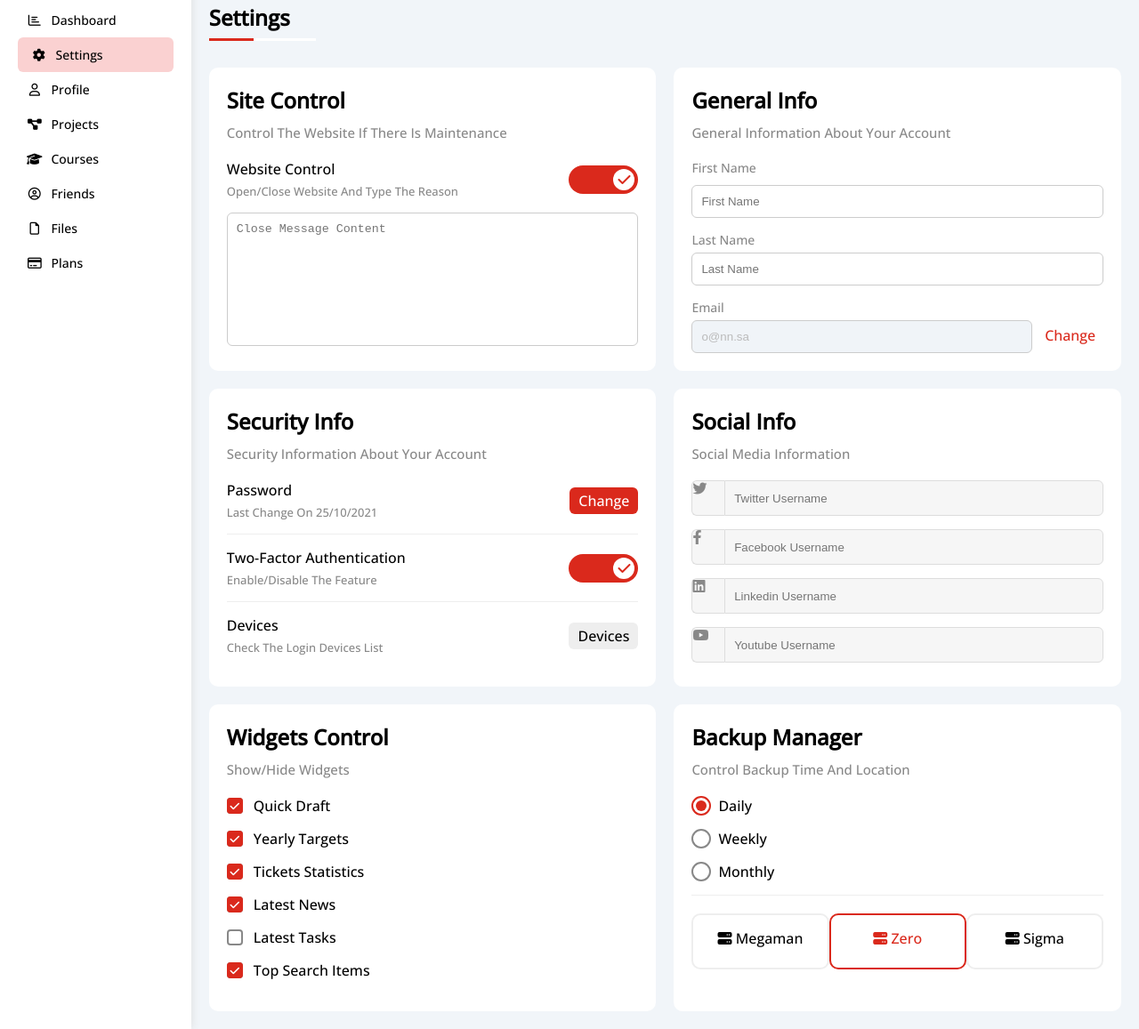
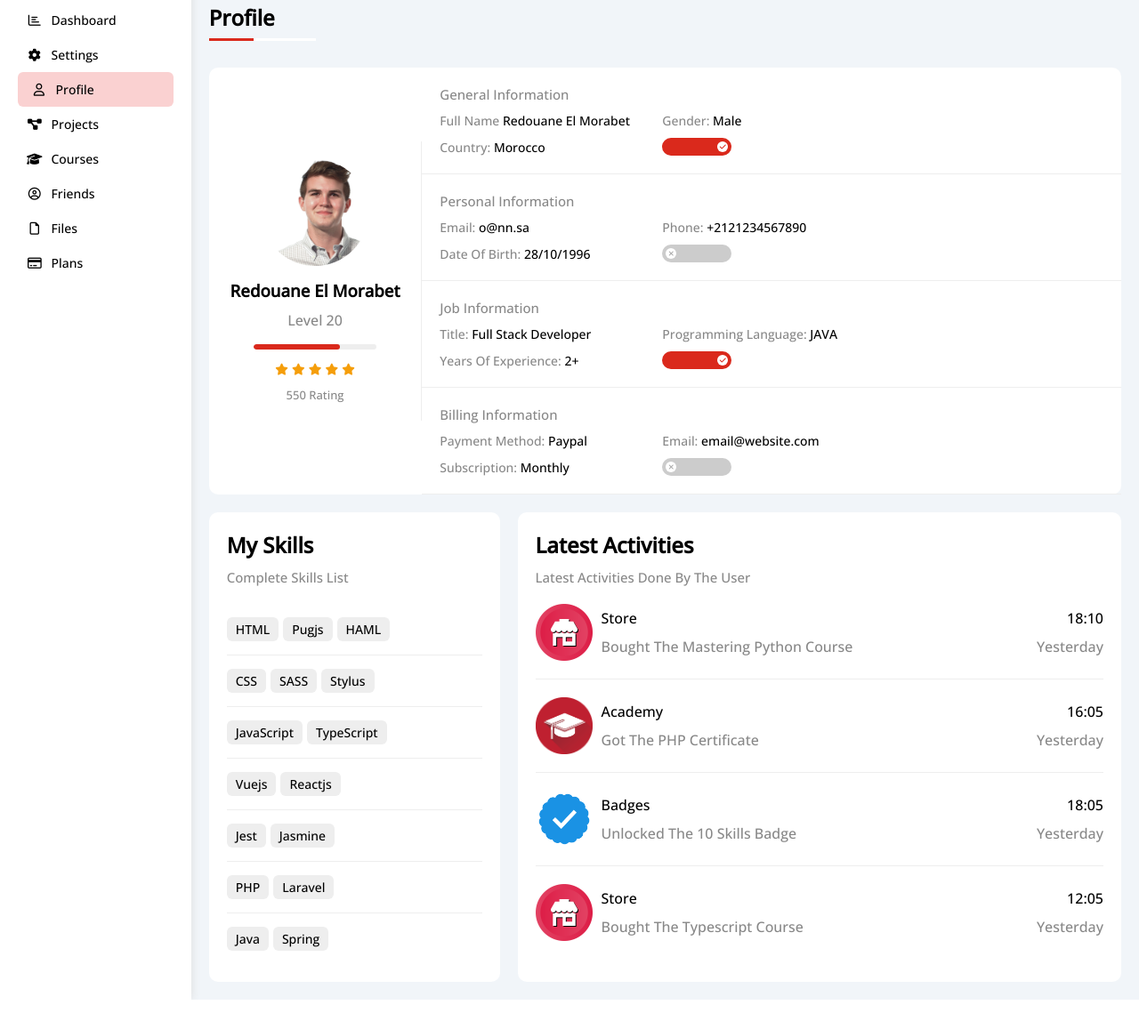
Before and after one commit to reduno96/Template-Five, a website built with Vite: page profile.html in a window 1280 px wide. Shown: the part 92-1249 px from the top of the page at 89% size. After the commit the page ends 1216 px from the top, so only its background shows below. Built offline with nearby package versions, Linux system fonts and the light colour scheme.

Commit message:
Modification

```diff
--- a/css/Myframe.css
+++ b/css/Myframe.css
@@ -2,7 +2,6 @@
     --clr-primary-200: hsl(0, 80%, 90%);
     --clr-primary-400: #ec776f;
     --clr-primary-600: #DA291C;
-    /*blue*/
     --clr-primary-900: #d1180b;
 
     --clr-accent-one-200: hsl(206, 85%, 87%);
@@ -285,6 +284,10 @@
     font-weight: bold;
 }
 
+.fw-nr {
+    font-weight: normal;
+}
+
 @media (max-width: 767px) {
     .txt-c-mobile {
         text-align: center
--- a/css/style.css
+++ b/css/style.css
@@ -830,7 +830,6 @@ ul {
     }
 }
 
-
 .backup-control .servers .server {
     border: 2px solid #eee;
     position: relative;
@@ -844,9 +843,6 @@ ul {
     border-color: var(--clr-primary-600);
     color: var(--clr-primary-600);
 }
-
-
-.backup-control .servers {}
 
 .toggle-checkbox {
     -webkit-appearance: none;
@@ -899,6 +895,143 @@ ul {
 }
 
 /* End Settings */
+
+/* Start Profile Page  */
+@media (max-width: 767px) {
+    .profile-page .overview {
+        flex-direction: column;
+    }
+}
+
+.profile-page .avatar-box {
+    width: 300px;
+}
+
+@media (min-width: 767px) {
+    .profile-page .avatar-box {
+        border-right: 1px solid #eee;
+    }
+}
+
+.profile-page .avatar-box>img {
+    width: 120px;
+}
+
+.profile-page .avatar-box .level {
+    height: 6px;
+    overflow: hidden;
+    margin: auto;
+    width: 70%;
+}
+
+.profile-page .avatar-box .level span {
+    position: absolute;
+    left: 0;
+    top: 0;
+    height: 100%;
+    background-color: var(--clr-primary-600);
+    border-radius: 6px;
+}
+
+.profile-page .info-box .box {
+    flex-wrap: wrap;
+    border-bottom: 1px solid #eee;
+    transition: 0.3s;
+}
+
+.profile-page .info-box .box:hover {
+    background-color: #f9f9f9;
+}
+
+.profile-page .info-box .box>div {
+    min-width: 250px;
+    padding: 10px 0 0;
+}
+
+.profile-page .info-box .toggle-switch {
+    height: 20px;
+}
+
+.profile-page .info-box .toggle-switch::before {
+    width: 12px;
+    height: 12px;
+    font-size: 8px;
+}
+
+.profile-page .info-box .toggle-checkbox:checked+.toggle-switch::before {
+    left: 62px;
+}
+
+/* End Profile Page  */
+@media(max-width: 767px) {
+    .profile-page .other-data {
+        flex-direction: column;
+    }
+}
+
+.profile-page .skills-card {
+    flex-grow: 1;
+}
+
+.profile-page .skills-card ul li {
+    padding: 15px 0
+}
+
+.profile-page .skills-card ul li:not(:last-child) {
+    border-bottom: 1px solid #eee;
+}
+
+.profile-page .skills-card ul li span {
+    display: inline-flex;
+    padding: 4px 10px;
+    background-color: #eee;
+    border-radius: 6px;
+    font-size: 14px;
+}
+
+.profile-page .skills-card ul li span:not(:last-child) {
+    margin-right: 5px
+}
+
+.profile-page .activities {
+    flex-grow: 2;
+}
+
+.profile-page .activity:not(:last-of-type) {
+    border-bottom: 1px solid #eee;
+    padding-bottom: 20px;
+    margin-bottom: 20px;
+}
+
+.profile-page .activity img {
+    width: 64px;
+    height: 64px;
+    margin-right: 10px;
+}
+
+@media (min-width: 768px) {
+    .profile-page .activity .date {
+        margin-left: auto;
+        text-align: right;
+    }
+}
+
+@media (max-width: 767px) {
+    .profile-page .activity {
+        flex-direction: column;
+
+    }
+
+    .profile-page .activity img {
+        margin-right: 0;
+        margin-bottom: 15px;
+    }
+
+    .profile-page .activity .date {
+        margin-top: 15px;
+    }
+}
+
 /* Start Animation */
 
 @keyframes chage-color {
--- a/profile.html
+++ b/profile.html
@@ -33,7 +33,7 @@
           </li>
           <li>
             <a
-              class="active | d-flex align-center fs-14 c-nt-900 rad-6 p-10"
+              class="d-flex align-center fs-14 c-nt-900 rad-6 p-10"
               href="settings.html"
             >
               <i class="fa-solid fa-gear fa-fw"></i>
@@ -42,7 +42,7 @@
           </li>
           <li>
             <a
-              class="d-flex align-center fs-14 c-nt-900 rad-6 p-10"
+              class="active | d-flex align-center fs-14 c-nt-900 rad-6 p-10"
               href="profile.html"
             >
               <i class="fa-regular fa-user fa-fw"></i>
@@ -122,228 +122,201 @@
           </div>
         </div>
         <!-- End Head -->
-        <h1 class="p-relative">Settings</h1>
-        <div class="settings-page m-20 d-grid gap-20">
-          <!-- Start Settings Box -->
-          <div class="p-20 bg-white rad-10">
-            <h2 class="mt-0 mb-10">Site Control</h2>
-            <p class="mt-0 mb-20 c-nt-200 fs-15">
-              Control The Website If There Is Maintenance
-            </p>
-            <div class="mb-15 between-flex">
-              <div>
-                <span>Website Control</span>
-                <p class="c-nt-200 mt-5 mb-0 fs-13">
-                  Open/Close Website And Type The Reason
-                </p>
+        <h1 class="p-relative">Profile</h1>
+        <div class="profile-page m-20">
+          <!-- Start Overview -->
+          <div class="overview bg-white rad-10 d-flex align-center">
+            <div class="avatar-box txt-c p-20">
+              <img
+                class="rad-half mb-10"
+                src="images/avatar-anisha.png"
+                alt=""
+              />
+              <h3 class="m-0">Redouane El Morabet</h3>
+              <p class="c-nt-200 mt-10">Level 20</p>
+              <div class="level rad-6 bg-eee p-relative">
+                <span style="width: 70%"></span>
               </div>
-              <div>
+              <div class="rating mt-10 mb-10">
+                <i class="fa-solid fa-star c-ac-tree fs-13"></i>
+                <i class="fa-solid fa-star c-ac-tree fs-13"></i>
+                <i class="fa-solid fa-star c-ac-tree fs-13"></i>
+                <i class="fa-solid fa-star c-ac-tree fs-13"></i>
+                <i class="fa-solid fa-star c-ac-tree fs-13"></i>
+              </div>
+              <p class="c-nt-200 m-0 fs-13">550 Rating</p>
+            </div>
+            <div class="info-box w-full">
+              <!-- Start Information Row -->
+              <div class="box p-20 d-flex align-center">
+                <h4 class="c-nt-200 fw-nr fs-15 m-0 w-full">
+                  General Information
+                </h4>
+                <div class="fs-14">
+                  <span class="c-nt-200">Full Name</span>
+                  <span>Redouane El Morabet</span>
+                </div>
+                <div class="fs-14">
+                  <span class="c-nt-200">Gender:</span>
+                  <span>Male</span>
+                </div>
+                <div class="fs-14">
+                  <span class="c-nt-200">Country:</span>
+                  <span>Morocco</span>
+                </div>
+                <div class="fs-14">
                   <label>
                     <input class="toggle-checkbox" type="checkbox" checked />
                     <div class="toggle-switch"></div>
                   </label>
                 </div>
               </div>
-            <textarea
-              class="close-message p-10 rad-6 d-block w-full"
-              placeholder="Close Message Content"
-            ></textarea>
+              <!-- End Information Row -->
+              <!-- Start Information Row -->
+              <div class="box p-20 d-flex align-center">
+                <h4 class="c-nt-200 fw-nr w-full fs-15 m-0">
+                  Personal Information
+                </h4>
+                <div class="fs-14">
+                  <span class="c-nt-200">Email:</span>
+                  <span>o@nn.sa</span>
                 </div>
-          <div class="p-20 bg-white rad-10">
-            <h2 class="mt-0 mb-10">General Info</h2>
-            <p class="mt-0 mb-20 c-nt-200 fs-15">
-              General Information About Your Account
-            </p>
-            <div class="mb-15">
-              <label class="fs-14 c-nt-200 d-block mb-10" for="first"
-                >First Name</label
-              >
-              <input
-                class="b-none border-ccc p-10 rad-6 d-block w-full"
-                type="text"
-                id="first"
-                placeholder="First Name"
-              />
+                <div class="fs-14">
+                  <span class="c-nt-200">Phone:</span>
+                  <span>+2121234567890</span>
                 </div>
-            <div class="mb-15">
-              <label class="fs-14 c-nt-200 d-block mb-5" for="last"
-                >Last Name</label
-              >
-              <input
-                class="b-none border-ccc p-10 rad-6 d-block w-full"
-                id="last"
-                type="text"
-                placeholder="Last Name"
-              />
+                <div class="fs-14">
+                  <span class="c-nt-200">Date Of Birth:</span>
+                  <span>28/10/1996</span>
                 </div>
-            <div>
-              <label class="fs-14 c-nt-200 d-block mb-5" for="email"
-                >Email</label
-              >
-              <input
-                class="email b-none border-ccc p-10 rad-6 w-full mr-10"
-                id="email"
-                type="email"
-                value="o@nn.sa"
-                disabled
-              />
-              <a class="c-pr-600" href="#">Change</a>
+                <div class="fs-14">
+                  <label>
+                    <input class="toggle-checkbox" type="checkbox" />
+                    <div class="toggle-switch"></div>
+                  </label>
                 </div>
               </div>
-          <!-- End Settings Box -->
-
-          <!-- Start Settings Box -->
-          <div class="p-20 bg-white rad-10">
-            <h2 class="mt-0 mb-10">Security Info</h2>
-            <p class="mt-0 mb-20 c-nt-200 fs-15">
-              Security Information About Your Account
-            </p>
-            <div class="sec-box mb-15 between-flex">
-              <div>
-                <span>Password</span>
-                <p class="c-nt-200 mt-5 mb-0 fs-13">
-                  Last Change On 25/10/2021
-                </p>
+              <!-- End Information Row -->
+              <!-- Start Information Row -->
+              <div class="box p-20 d-flex align-center">
+                <h4 class="c-nt-200 fw-nr w-full fs-15 m-0">Job Information</h4>
+                <div class="fs-14">
+                  <span class="c-nt-200">Title:</span>
+                  <span>Full Stack Developer</span>
                 </div>
-              <a class="button bg-pr-600 c-white btn-lab" href="#">Change</a>
+                <div class="fs-14">
+                  <span class="c-nt-200">Programming Language:</span>
+                  <span>JAVA</span>
                 </div>
-            <div class="sec-box mb-15 between-flex">
-              <div>
-                <span>Two-Factor Authentication</span>
-                <p class="c-nt-200 mt-5 mb-0 fs-13">
-                  Enable/Disable The Feature
-                </p>
+                <div class="fs-14">
+                  <span class="c-nt-200">Years Of Experience:</span>
+                  <span>2+</span>
                 </div>
+                <div class="fs-14">
                   <label>
                     <input class="toggle-checkbox" type="checkbox" checked />
                     <div class="toggle-switch"></div>
                   </label>
                 </div>
-            <div class="sec-box between-flex">
-              <div>
-                <span>Devices</span>
-                <p class="c-nt-200 mt-5 mb-0 fs-13">
-                  Check The Login Devices List
-                </p>
               </div>
-              <a class="bg-eee c-nt-900 btn-lab" href="#">Devices</a>
+              <!-- End Information Row -->
+              <!-- Start Information Row -->
+              <div class="box p-20 d-flex align-center">
+                <h4 class="c-nt-200 fw-nr w-full fs-15 m-0">
+                  Billing Information
+                </h4>
+                <div class="fs-14">
+                  <span class="c-nt-200">Payment Method:</span>
+                  <span>Paypal</span>
                 </div>
+                <div class="fs-14">
+                  <span class="c-nt-200">Email:</span>
+                  <span>email@website.com</span>
                 </div>
-          <!-- End Settings Box -->
-
-          <!-- Start Settings Box -->
-          <div class="social-boxes p-20 bg-white rad-10">
-            <h2 class="mt-0 mb-10">Social Info</h2>
-            <p class="mt-0 mb-20 c-nt-200 fs-15">Social Media Information</p>
-            <div class="d-flex align-center mb-15">
-              <i class="fa-brands fa-twitter center-flex c-nt-200"></i>
-              <input
-                class="w-full"
-                type="text"
-                placeholder="Twitter Username"
-              />
+                <div class="fs-14">
+                  <span class="c-nt-200">Subscription:</span>
+                  <span>Monthly</span>
                 </div>
-            <div class="d-flex align-center mb-15">
-              <i class="fa-brands fa-facebook-f center-flex c-nt-200"></i>
-              <input
-                class="w-full"
-                type="text"
-                placeholder="Facebook Username"
-              />
-            </div>
-            <div class="d-flex align-center mb-15">
-              <i class="fa-brands fa-linkedin center-flex c-nt-200"></i>
-              <input
-                class="w-full"
-                type="text"
-                placeholder="Linkedin Username"
-              />
-            </div>
-            <div class="d-flex align-center">
-              <i class="fa-brands fa-youtube center-flex c-nt-200"></i>
-              <input
-                class="w-full"
-                type="text"
-                placeholder="Youtube Username"
-              />
-            </div>
-          </div>
-          <!-- End Settings Box -->
-
-          <!-- Start Settings Box -->
-          <div class="widgets-control p-20 bg-white rad-10">
-            <h2 class="mt-0 mb-10">Widgets Control</h2>
-            <p class="mt-0 mb-20 c-nt-200 fs-15">Show/Hide Widgets</p>
-            <div class="control d-flex align-center mb-15">
-              <input type="checkbox" id="one" checked />
-              <label for="one">Quick Draft</label>
-            </div>
-            <div class="control d-flex align-center mb-15">
-              <input type="checkbox" id="two" checked />
-              <label for="two">Yearly Targets</label>
-            </div>
-            <div class="control d-flex align-center mb-15">
-              <input type="checkbox" id="three" checked />
-              <label for="three">Tickets Statistics</label>
-            </div>
-            <div class="control d-flex align-center mb-15">
-              <input type="checkbox" id="four" checked />
-              <label for="four">Latest News</label>
-            </div>
-            <div class="control d-flex align-center mb-15">
-              <input type="checkbox" id="five" />
-              <label for="five">Latest Tasks</label>
-            </div>
-            <div class="control d-flex align-center mb-15">
-              <input type="checkbox" id="six" checked />
-              <label for="six">Top Search Items</label>
-            </div>
-          </div>
-          <!-- End Settings Box -->
-
-          <!-- Start Settings Box -->
-          <div class="backup-control p-20 bg-white rad-10">
-            <h2 class="mt-0 mb-10">Backup Manager</h2>
-            <p class="mt-0 mb-20 c-nt-200 fs-15">
-              Control Backup Time And Location
-            </p>
-            <div class="date d-flex align-center mb-15">
-              <input type="radio" name="time" id="daily" checked />
-              <label for="daily">Daily</label>
-            </div>
-            <div class="date d-flex align-center mb-15">
-              <input type="radio" name="time" id="weekly" />
-              <label for="weekly">Weekly</label>
-            </div>
-            <div class="date d-flex align-center mb-15">
-              <input type="radio" name="time" id="monthly" />
-              <label for="monthly">Monthly</label>
-            </div>
-            <div class="servers d-flex align-center txt-c">
-              <input type="radio" name="servers" id="server-one" />
-              <div class="server mb-15 rad-10 w-full">
-                <label class="d-block m-15" for="server-one">
-                  <i class="fa-solid fa-server d-block mb-10"></i>
-                  Megaman
-                </label>
-              </div>
-              <input type="radio" name="servers" id="server-two" checked />
-              <div class="server mb-15 rad-10 w-full">
-                <label class="d-block m-15" for="server-two">
-                  <i class="fa-solid fa-server d-block mb-10"></i>
-                  Zero
-                </label>
-              </div>
-              <input type="radio" name="servers" id="server-three" />
-              <div class="server mb-15 rad-10 w-full">
-                <label class="d-block m-15" for="server-three">
-                  <i class="fa-solid fa-server d-block mb-10"></i>
-                  Sigma
+                <div class="fs-14">
+                  <label>
+                    <input class="toggle-checkbox" type="checkbox" />
+                    <div class="toggle-switch"></div>
                   </label>
                 </div>
               </div>
+              <!-- End Information Row -->
             </div>
-          <!-- End Settings Box -->
+          </div>
+          <!-- End Overview -->
+          <!-- Start Other Data  -->
+          <div class="other-data d-flex gap-20">
+            <div class="skills-card p-20 bg-white rad-10 mt-20">
+              <h2 class="mt-0 mb-10">My Skills</h2>
+              <p class="mt-0 mb-20 c-nt-200 fs-15">Complete Skills List</p>
+              <ul class="m-0 txt-c-mobile">
+                <li><span>HTML</span><span>Pugjs</span><span>HAML</span></li>
+                <li><span>CSS</span><span>SASS</span><span>Stylus</span></li>
+                <li><span>JavaScript</span><span>TypeScript</span></li>
+                <li><span>Vuejs</span><span>Reactjs</span></li>
+                <li><span>Jest</span><span>Jasmine</span></li>
+                <li><span>PHP</span><span>Laravel</span></li>
+                <li><span>Java</span><span>Spring</span></li>
+              </ul>
+            </div>
+            <div class="activities p-20 bg-white rad-10 mt-20">
+              <h2 class="mt-0 mb-10">Latest Activities</h2>
+              <p class="mt-0 mb-20 c-nt-200 fs-15">
+                Latest Activities Done By The User
+              </p>
+              <div class="activity d-flex align-center txt-c-mobile">
+                <img src="images/activity-01.png" alt="" />
+                <div class="info">
+                  <span class="d-block mb-10">Store</span>
+                  <span class="c-nt-200"
+                    >Bought The Mastering Python Course</span
+                  >
+                </div>
+                <div class="date">
+                  <span class="d-block mb-10">18:10</span>
+                  <span class="c-nt-200">Yesterday</span>
+                </div>
+              </div>
+              <div class="activity d-flex align-center txt-c-mobile">
+                <img src="images/activity-02.png" alt="" />
+                <div class="info">
+                  <span class="d-block mb-10">Academy</span>
+                  <span class="c-nt-200">Got The PHP Certificate</span>
+                </div>
+                <div class="date">
+                  <span class="d-block mb-10">16:05</span>
+                  <span class="c-nt-200">Yesterday</span>
+                </div>
+              </div>
+              <div class="activity d-flex align-center txt-c-mobile">
+                <img src="images/activity-03.png" alt="" />
+                <div class="info">
+                  <span class="d-block mb-10">Badges</span>
+                  <span class="c-nt-200">Unlocked The 10 Skills Badge</span>
+                </div>
+                <div class="date">
+                  <span class="d-block mb-10">18:05</span>
+                  <span class="c-nt-200">Yesterday</span>
+                </div>
+              </div>
+              <div class="activity d-flex align-center txt-c-mobile">
+                <img src="images/activity-01.png" alt="" />
+                <div class="info">
+                  <span class="d-block mb-10">Store</span>
+                  <span class="c-nt-200">Bought The Typescript Course</span>
+                </div>
+                <div class="date">
+                  <span class="d-block mb-10">12:05</span>
+                  <span class="c-nt-200">Yesterday</span>
+                </div>
+              </div>
+            </div>
+          </div>
+          <!-- End Other Data -->
         </div>
       </div>
     </div>
```
Lines whose indentation alone changed are shown as unchanged.
